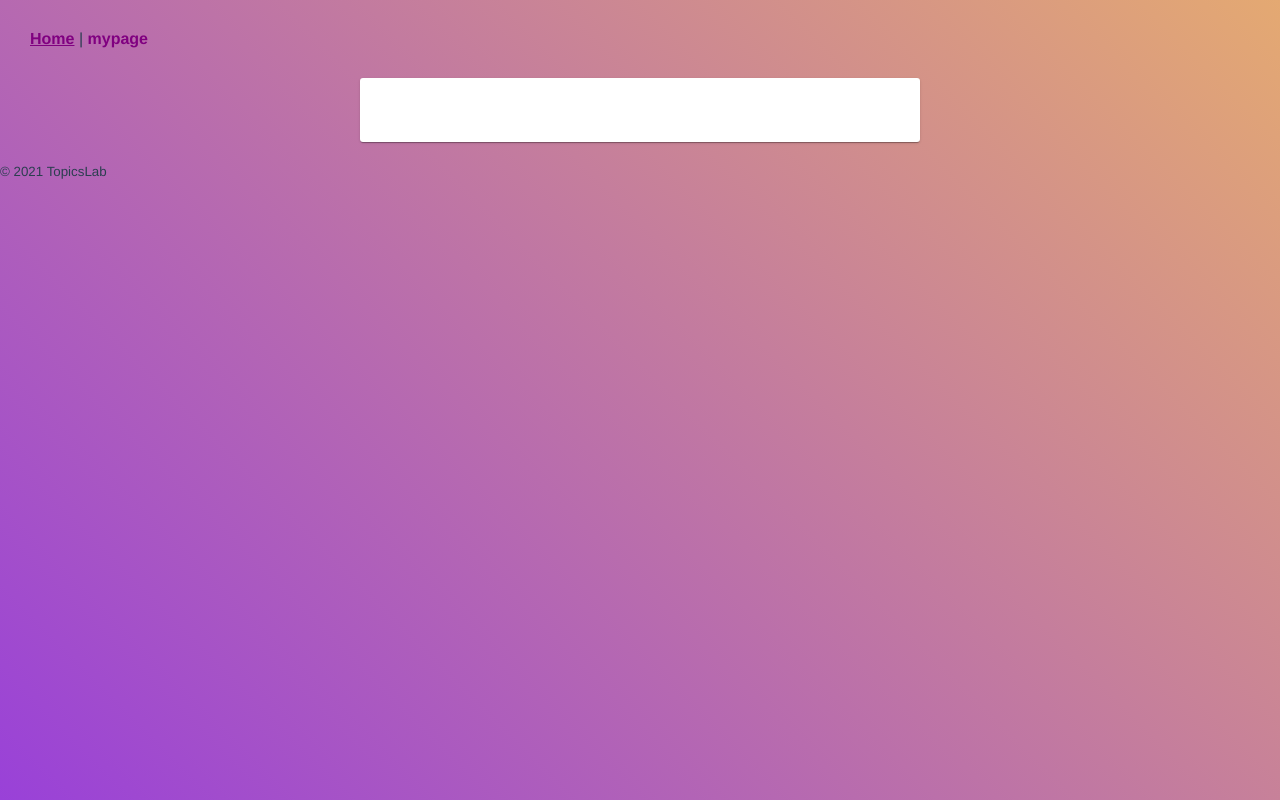
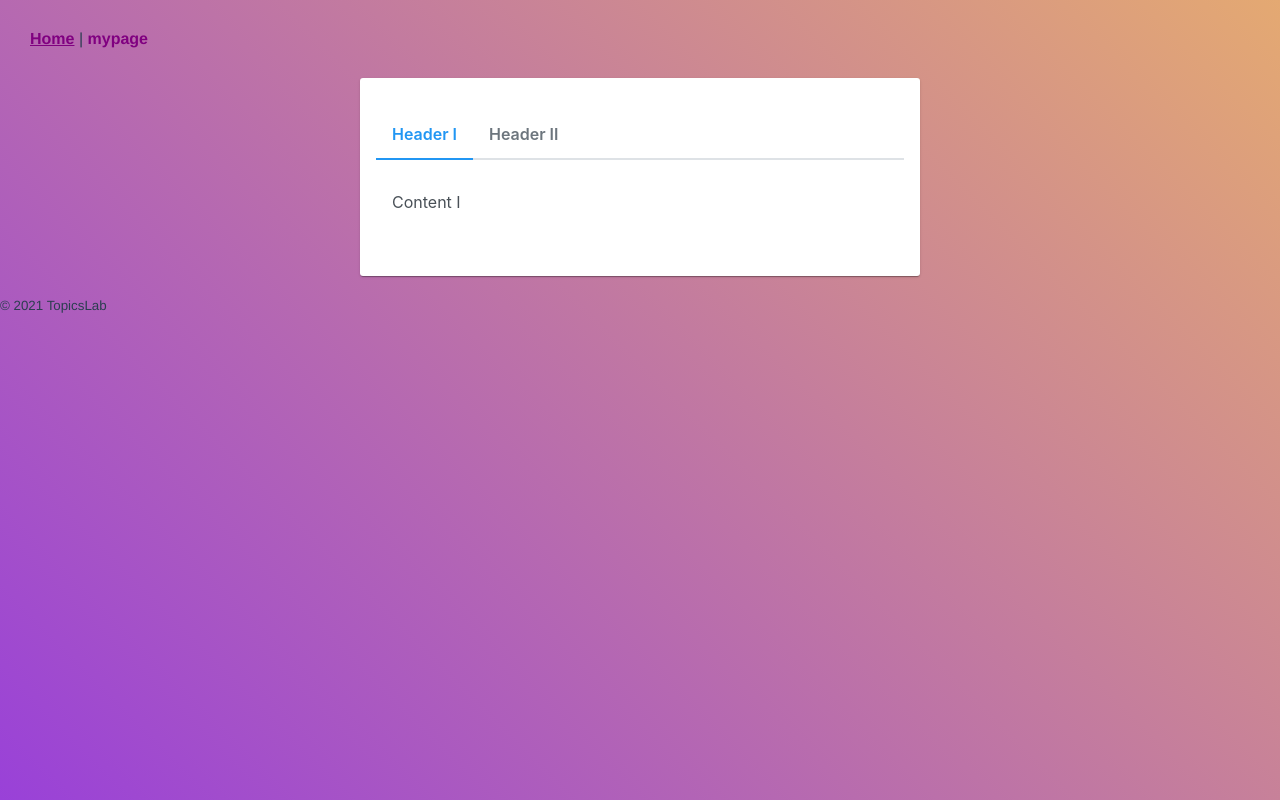
Before and after one commit to Taku1222/TopicsLab, a Vue app in the folder front/topicslab/: page /user/1 in a window 1280 px wide. Built offline with nearby package versions, Linux system fonts and the light colour scheme; no server answers; sample sign-in values are in the browser's storage; what axios-cookiejar-support would draw is missing.

Commit message:
エラー表示、コンテンツ表示の場所

```diff
--- a/front/topicslab/src/App.vue
+++ b/front/topicslab/src/App.vue
@@ -12,6 +12,7 @@
     <router-view/>
   </div>
   <small>© 2021 TopicsLab</small>
+
 </template>
 
 <script>
--- /dev/null
+++ b/front/topicslab/src/components/UserTopics.vue
@@ -0,0 +1,24 @@
+<template>
+  <div>
+  <TabView>
+    <TabPanel header="Header I">
+      <p>Content I</p>
+    </TabPanel>
+    <TabPanel header="Header II">
+      <p>Content II</p>
+    </TabPanel>
+  </TabView>
+  </div>
+</template>
+
+<script>
+import TabView from 'primevue/tabview'
+import TabPanel from 'primevue/tabpanel'
+
+export default {
+  components: {
+    TabView,
+    TabPanel
+  }
+}
+</script>
--- a/front/topicslab/src/views/NewTopic.vue
+++ b/front/topicslab/src/views/NewTopic.vue
@@ -8,16 +8,16 @@
         <label for="title">Topicタイトル</label>
         <InputText v-model="title" id="title" type="text" aria-describedby="title-help" />
         <small id="title-help">タイトルを入力してください。</small>
-         <p><span style="color:#ff0000;">{{message.title}}</span></p>
+         <p><span style="color:#ff0000;">{{messages.title}}</span></p>
       </div>
       <div class="p-field">
         <label for="title">Topic内容</label>
         <Textarea v-model="body" :autoResize="true" rows="10" />
-        <p><span style="color:#ff0000;">{{message.body}}</span></p>
+        <p><span style="color:#ff0000;">{{messages.body}}</span></p>
       </div>
       <div class="p-field">
         <Button icon="pi pi-check" label="Save" v-on:click="submit" />
-        <p><span style="color:#ff0000;">{{message.submit}}</span></p>
+        <p><span style="color:#ff0000;">{{messages.submit}}</span></p>
       </div>
     </template>
   </Card>
--- a/front/topicslab/src/views/User.vue
+++ b/front/topicslab/src/views/User.vue
@@ -3,6 +3,7 @@
     <Card>
       <template #content>
         {{user.name}}
+        <UserTopics />
       </template>
     </Card>
   </div>
@@ -10,8 +11,10 @@
 
 <script>
 import axios from '@/supports/axios'
+import UserTopics from '@/components/UserTopics'
 
 export default {
+  components: { UserTopics },
   name: 'user',
   data () {
     return {
@@ -21,7 +24,7 @@ export default {
   },
   mounted () {
     if (localStorage.getItem('authenticated') !== 'true') {
-      this.$router.push('login')
+      this.$router.push('/login')
       return
     }
 
```
Also changed, not shown: 1 other file (tests, documents, lock files or other folders).
